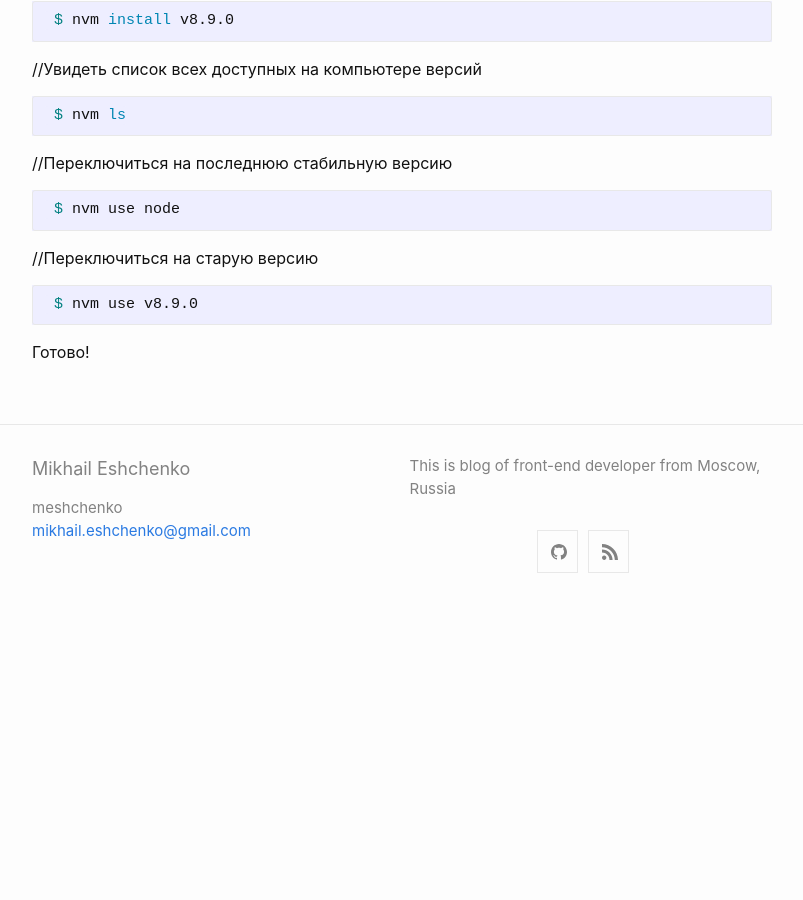
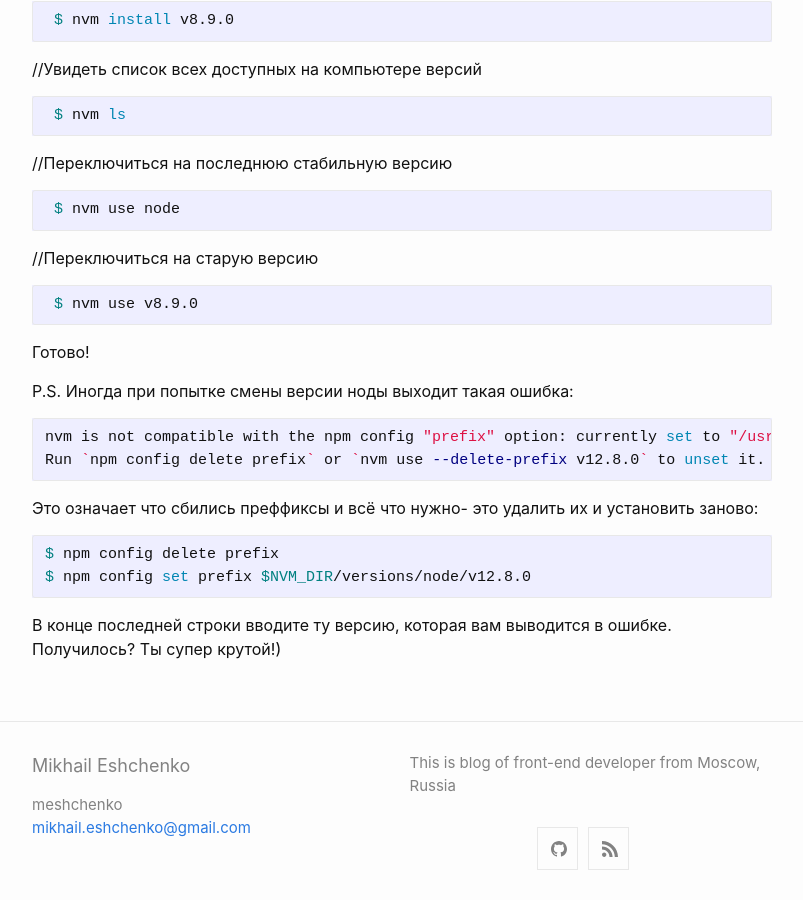
Before and after one commit to maeshchenko/meshchenko.github.io, a Jekyll site: the page built from _posts/2019-08-11-как-иметь-несколько-версий-ноды-на-своем-маке.md, in a window 1280 px wide and 900 px high, scrolled down 608 px. Shown: the whole window, without its empty margins (238-1041 px from the left). Built offline with Jekyll 4.4.1, drawn with Linux system fonts in a browser that asks for light colours; before the commit the page ends 1211 px from its top, so only the background shows below that.

Commit message:
Update 2019-08-11-как-иметь-несколько-версий-ноды-на-своем-маке.md

````diff
--- a/_posts/2019-08-11-как-иметь-несколько-версий-ноды-на-своем-маке.md
+++ b/_posts/2019-08-11-как-иметь-несколько-версий-ноды-на-своем-маке.md
@@ -33,3 +33,16 @@
  $ nvm use v8.9.0
  ```
  Готово!
+
+ P.S.
+ Иногда при попытке смены версии ноды выходит такая ошибка:
+```bash
+nvm is not compatible with the npm config "prefix" option: currently set to "/usr/local"
+Run `npm config delete prefix` or `nvm use --delete-prefix v12.8.0` to unset it.
+```
+Это означает что сбились преффиксы и всё что нужно- это удалить их и установить заново:
+```bash
+$ npm config delete prefix
+$ npm config set prefix $NVM_DIR/versions/node/v12.8.0
+```
+В конце последней строки вводите ту версию, которая вам выводится в ошибке. Получилось? Ты супер крутой!)
````
